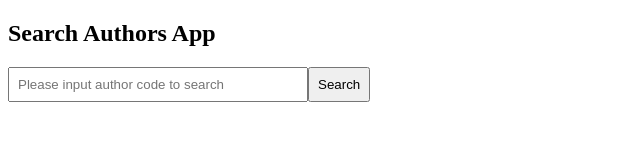
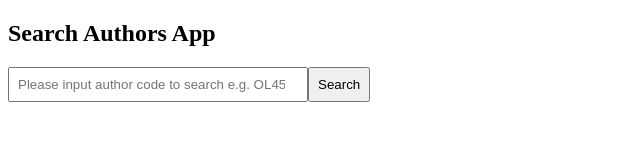
Before and after one commit to smokevicky/SearchAuthors, an Angular app: page / in a window 1280 px wide. Shown: the top 160 px of the page, without its empty margins (0-640 px from the left). Built offline with nearby package versions, Linux system fonts and the light colour scheme.

Commit message:
Update app.component.html

```diff
--- a/src/app/app.component.html
+++ b/src/app/app.component.html
@@ -3,7 +3,7 @@
 <form (submit)='eventSearchAuthors()'>
 
   <input type="search"
-  placeholder="Please input author code to search"
+  placeholder="Please input author code to search e.g. OL453934A"
   [(ngModel)]="authorCode"
   autocomplete="off"
   name="textAuthorCode" />
```
